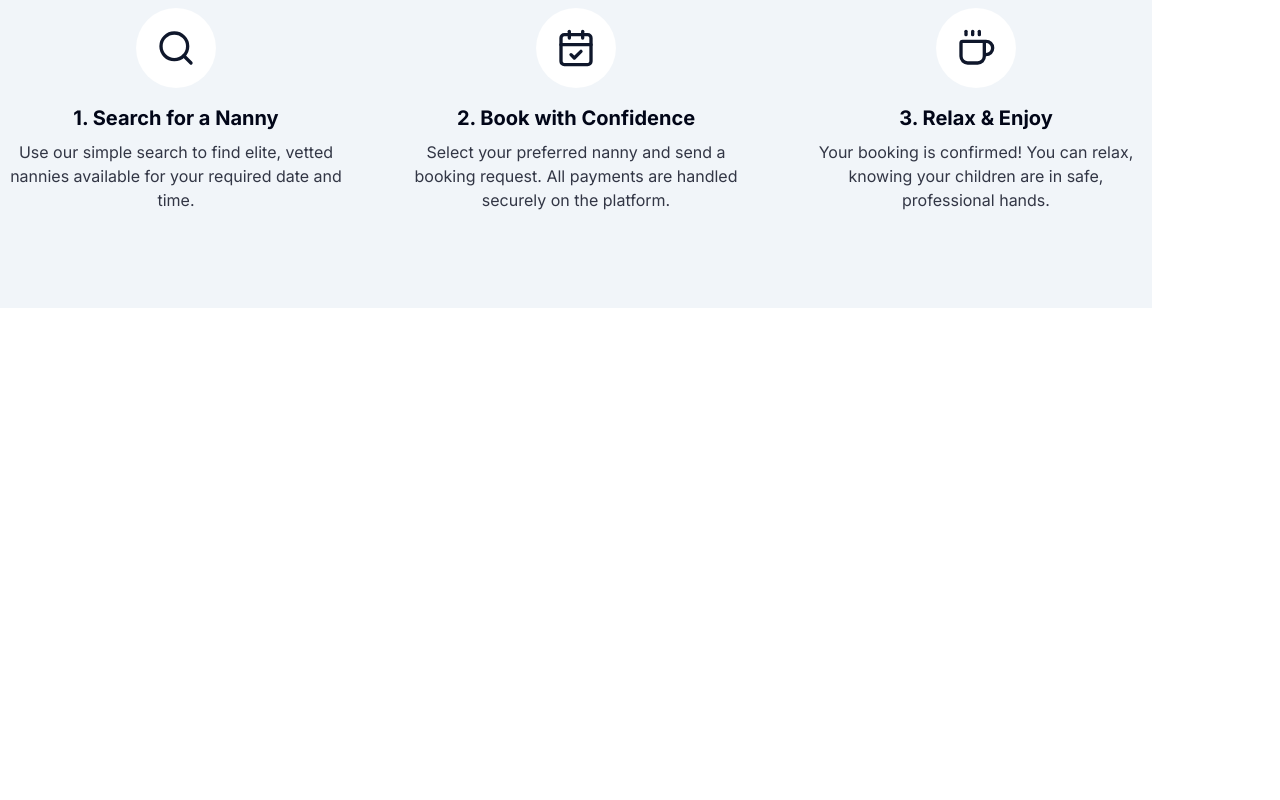
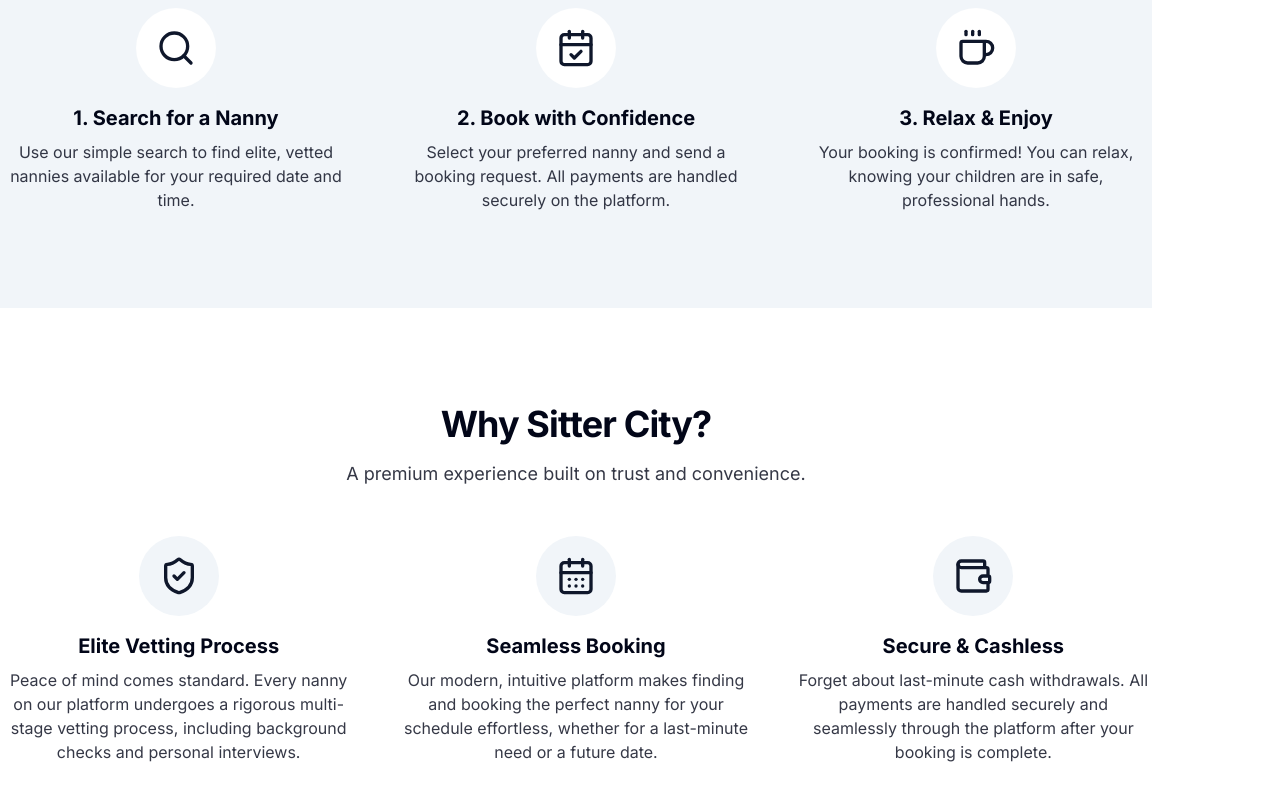
Before and after one commit to devjoe1991/sitter-city, a Next.js app: page / in a window 1280 px wide. Shown: the part 829-1629 px from the top of the page. Before the commit the page ends 1177 px from the top, so only its background shows below. Built offline with nearby package versions, Linux system fonts and the light colour scheme.

Commit message:
feat(P1-T4): Build landing page features section

```diff
--- a/app/page.tsx
+++ b/app/page.tsx
@@ -1,11 +1,13 @@
 import HeroSection from '@/components/landing/HeroSection';
 import HowItWorksSection from '@/components/landing/HowItWorksSection';
+import FeaturesSection from '@/components/landing/FeaturesSection';
 
 export default function Home() {
   return (
     <>
       <HeroSection />
       <HowItWorksSection />
+      <FeaturesSection />
       {/* Other landing page sections will be added here in subsequent tasks */}
     </>
   );
--- /dev/null
+++ b/components/landing/FeaturesSection.tsx
@@ -0,0 +1,53 @@
+import { ShieldCheck, CalendarDays, Wallet } from 'lucide-react';
+
+const FeaturesSection = () => {
+  const features = [
+    {
+      icon: <ShieldCheck className="h-10 w-10 text-primary" />,
+      title: 'Elite Vetting Process',
+      description:
+        'Peace of mind comes standard. Every nanny on our platform undergoes a rigorous multi-stage vetting process, including background checks and personal interviews.',
+    },
+    {
+      icon: <CalendarDays className="h-10 w-10 text-primary" />,
+      title: 'Seamless Booking',
+      description:
+        'Our modern, intuitive platform makes finding and booking the perfect nanny for your schedule effortless, whether for a last-minute need or a future date.',
+    },
+    {
+      icon: <Wallet className="h-10 w-10 text-primary" />,
+      title: 'Secure & Cashless',
+      description:
+        'Forget about last-minute cash withdrawals. All payments are handled securely and seamlessly through the platform after your booking is complete.',
+    },
+  ];
+
+  return (
+    <section className="py-16 md:py-24">
+      <div className="container max-w-6xl">
+        <div className="mx-auto mb-12 max-w-2xl text-center">
+          <h2 className="text-3xl font-bold tracking-tight md:text-4xl">
+            Why Sitter City?
+          </h2>
+          <p className="mt-4 text-lg text-foreground/80">
+            A premium experience built on trust and convenience.
+          </p>
+        </div>
+
+        <div className="grid gap-10 md:grid-cols-3">
+          {features.map((feature, index) => (
+            <div key={index} className="flex flex-col items-center text-center">
+              <div className="mb-4 flex h-20 w-20 items-center justify-center rounded-full bg-muted">
+                {feature.icon}
+              </div>
+              <h3 className="mb-2 text-xl font-bold">{feature.title}</h3>
+              <p className="text-foreground/80">{feature.description}</p>
+            </div>
+          ))}
+        </div>
+      </div>
+    </section>
+  );
+};
+
+export default FeaturesSection;
```
